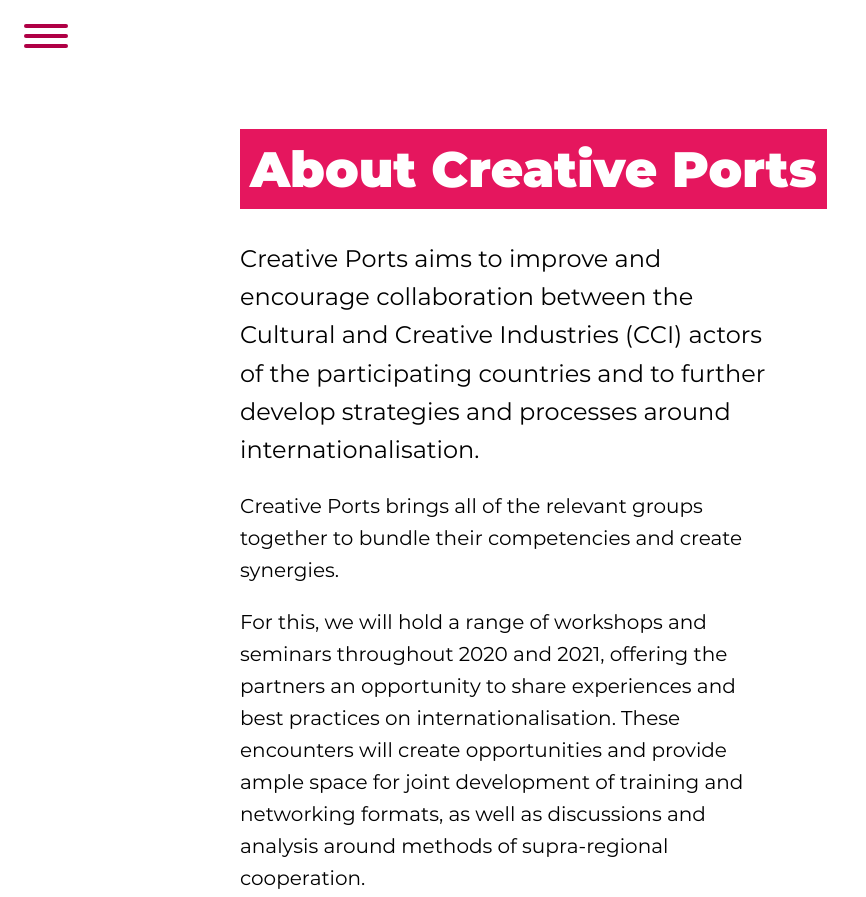
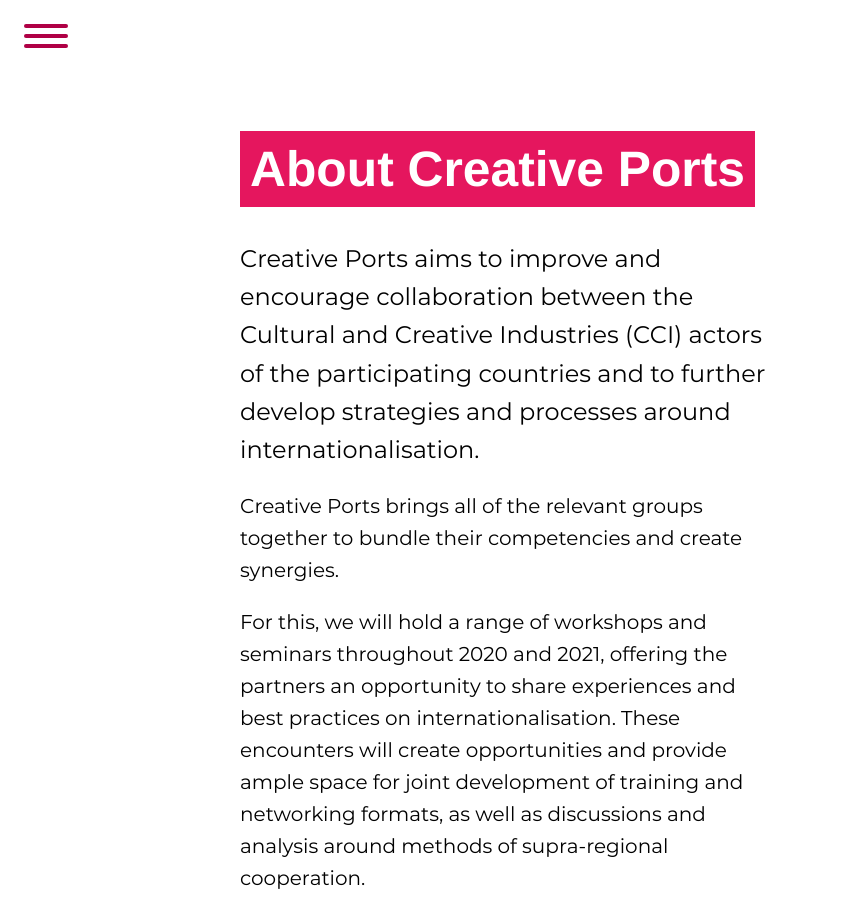
Before and after one commit to mediaev/creativeportscatalogue, an Eleventy site: page content/pages/about.md in a window 1280 px wide. Shown: the top 897 px of the page, without its empty margins (0-866 px from the left). Built offline with nearby package versions, Linux system fonts and the light colour scheme; Eleventy itself is replaced by a stand-in of ours; files that its build step writes are made by us from their sources; a web font is replaced by a local one.

Commit message:
Smaller header

```diff
--- a/src/css/master.css
+++ b/src/css/master.css
@@ -185,7 +185,7 @@
 
 h1 {
   font-weight: 900;
-  font-family: var(--title-font);
+  font-family: var(--title-bold-font);
   font-size: var(--step-5);
   margin: 0 0 var(--space-s);
   color: #fff;
```
